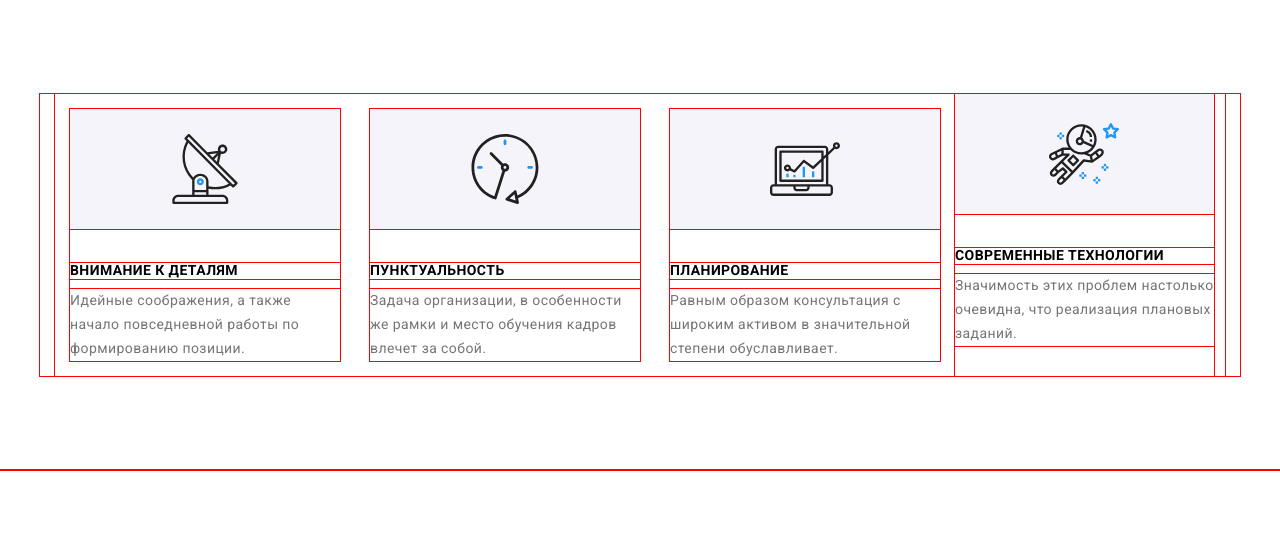
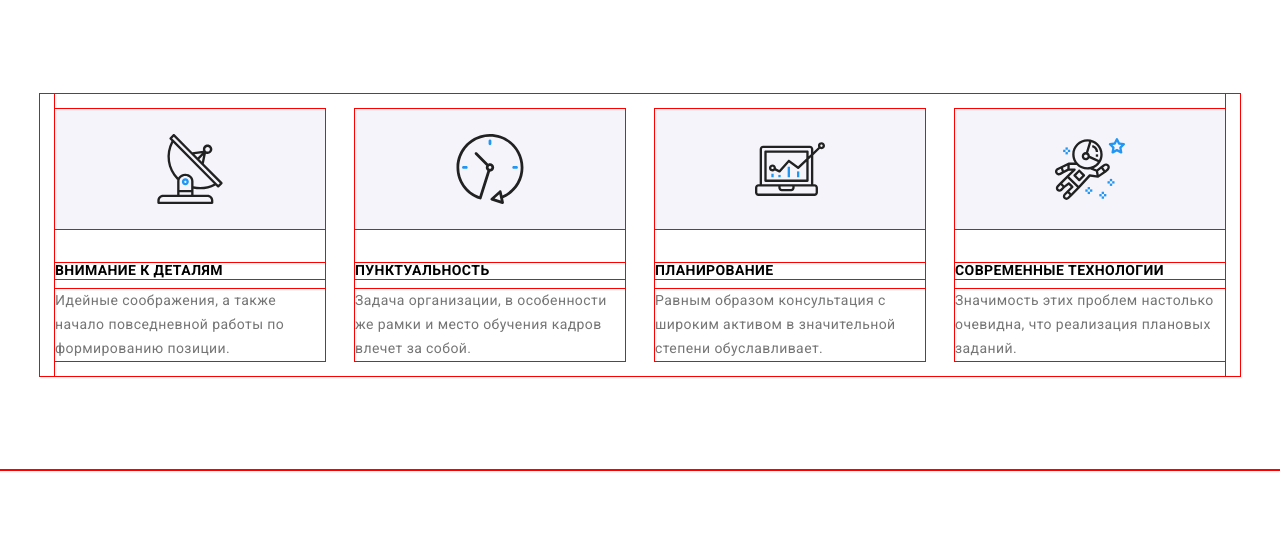
Before and after one commit to MaxusGuitar/goit-markup-hw-08, a plain HTML site: page index.html in a window 1280 px wide. Shown: the top 541 px of the page. Drawn offline with nearby package versions, Linux system fonts and the light colour scheme.

Commit message:
88888888888888888

```diff
--- a/sass/components/_about.scss
+++ b/sass/components/_about.scss
@@ -7,14 +7,11 @@
 
   @media screen and (min-width: 1200px) {
     display: flex;
-  }
-
-  @media screen and (min-width: 1200px) {
     flex-wrap: nowrap;
   }
 }
 
-.about-list-item:not(:last-child) {
+.about-list-item {
   @media screen and (max-width: 767.98px) {
     width: 100%;
   }
@@ -27,12 +24,36 @@
   @media screen and (min-width: 1200px) {
     width: 270px;
   }
+
+  &:nth-child(1) {
+    @media screen and (min-width: 1200px) {
+      margin: 15px 0px 15px 0px;
+    }
   }
 
-.about-list-item::before {
+  &:nth-child(2) {
+    @media screen and (min-width: 1200px) {
+      margin: 15px 0px 15px 30px;
+    }
+  }
+
+  &:nth-child(3) {
+    @media screen and (min-width: 1200px) {
+      margin: 15px 0px 15px 30px;
+    }
+  }
+
+  &:nth-child(4) {
+    @media screen and (min-width: 1200px) {
+      margin: 15px 0px 15px 30px;
+    }
+  }
+
+  &::before {
     content: "";
     display: inline-block;
     width: 100%;
     height: 120px;
     background-color: #f5f4fa;
   }
+}
```
Also changed, not shown: css/main.css, css/main.min.css, 2 other files. Lines whose indentation alone changed are shown as unchanged.
